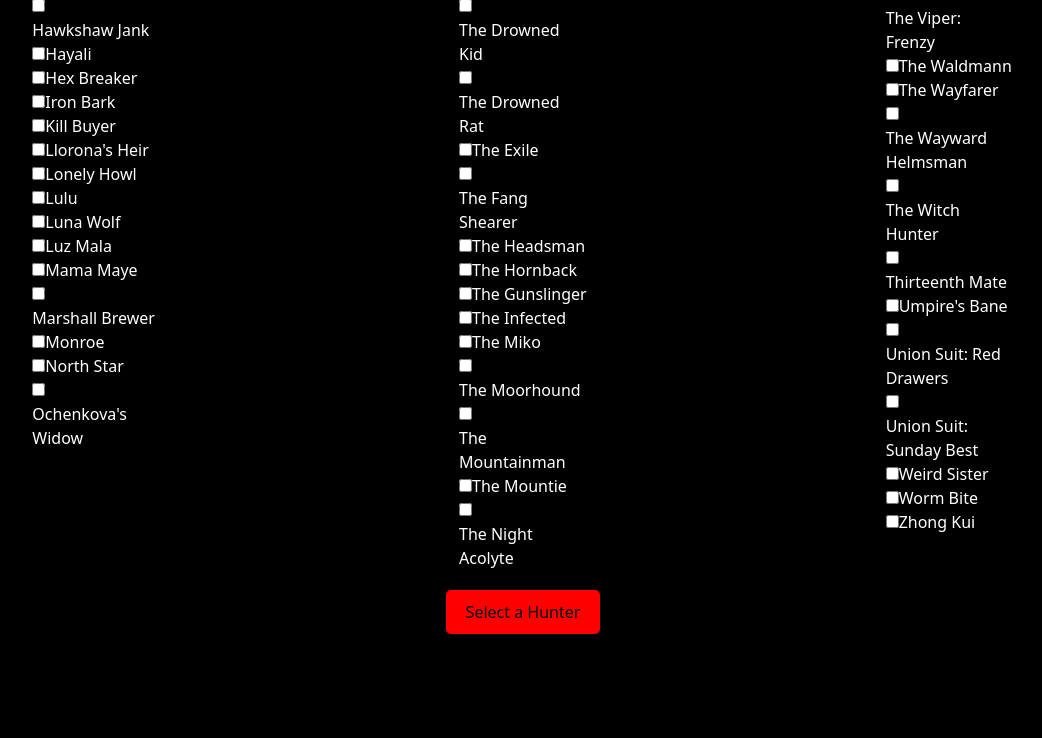
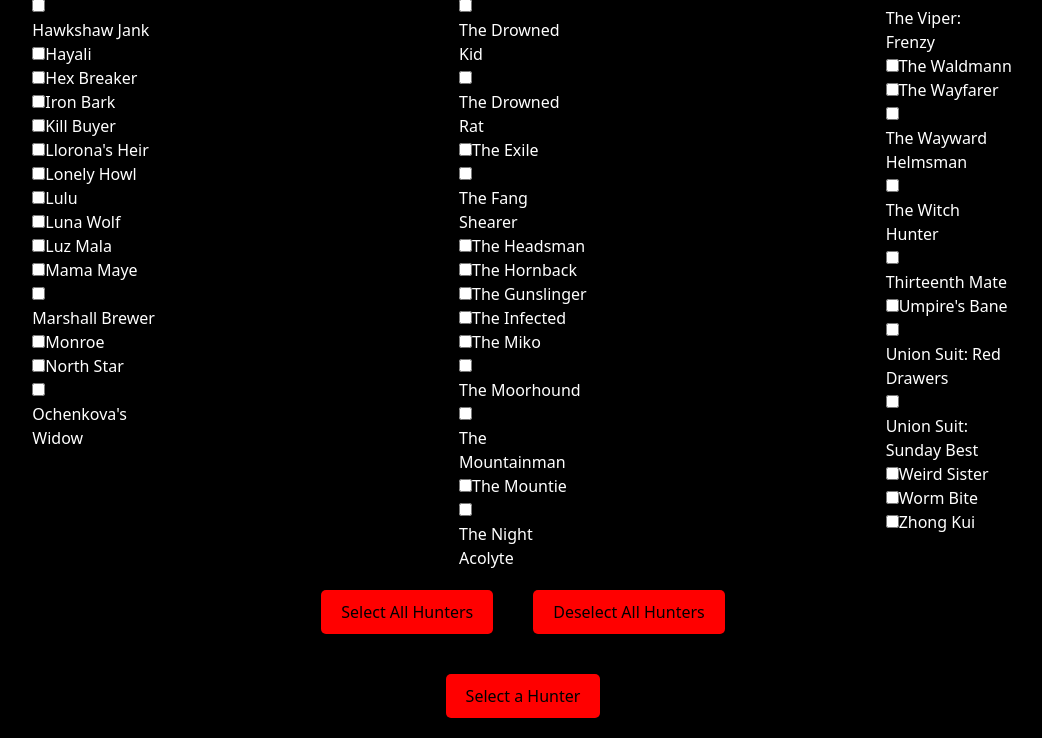
Before and after one commit to StevenGaughran/web_hunter, a Flask app: page / in a window 1280 px wide. Shown: the part 1312-2050 px from the top of the page, without its empty margins (117-1159 px from the left). Before the commit the page ends 1946 px from the top, so only its background shows below. Run offline with Flask 2, Linux system fonts and the light colour scheme; some web fonts are replaced.

Commit message:
Select All and Deselect All buttons
Created "Select All" and "Deselect All" buttons.

```diff
--- a/static/style.css
+++ b/static/style.css
@@ -58,6 +58,34 @@
     justify-content: space-around;
 }
 
+.multibutton{
+    display: flex;
+    align-items: center;
+    justify-content: center;
+    }
+
+#selectAll {
+    align: center;
+    margin: 20px;
+    padding: 10px 20px;
+    background-color: red;
+    color: black;
+    border: none;
+    border-radius: 5px;
+    cursor: pointer;
+}
+
+#deselectAll {
+    align: center;
+    margin: 20px;
+    padding: 10px 20px;
+    background-color: red;
+    color: black;
+    border: none;
+    border-radius: 5px;
+    cursor: pointer;
+}
+
 #saveButton {
     align: center;
     margin: 20px;
--- a/templates/index.html
+++ b/templates/index.html
@@ -22,6 +22,11 @@
 
     <div id="checkboxContainer">
         <!-- Checkboxes will be added here dynamically -->
+    </div>
+
+    <div class="multibutton">
+        <button id="selectAll">Select All Hunters</button>
+        <button id="deselectAll">Deselect All Hunters</button>
     </div>
 
     <div class="button">
@@ -62,6 +67,22 @@
             columnDiv.appendChild(label);
             columnDiv.appendChild(document.createElement("br")); // Add a line break after each checkbox
         }
+
+        // Event listener to select all checkboxes
+        document.getElementById("selectAll").addEventListener("click", function() {
+            let checkboxes = document.querySelectorAll('#checkboxContainer input[type="checkbox"]');
+            checkboxes.forEach(function(checkbox) {
+                checkbox.checked = true;
+            });
+        });
+
+        // Event listener to deselect all checkboxes
+        document.getElementById("deselectAll").addEventListener("click", function() {
+            let checkboxes = document.querySelectorAll('#checkboxContainer input[type="checkbox"]');
+            checkboxes.forEach(function(checkbox) {
+                checkbox.checked = false;
+            });
+        });
 
         document.getElementById("saveButton").addEventListener("click", function() {
         // Get all checked checkboxes
```
